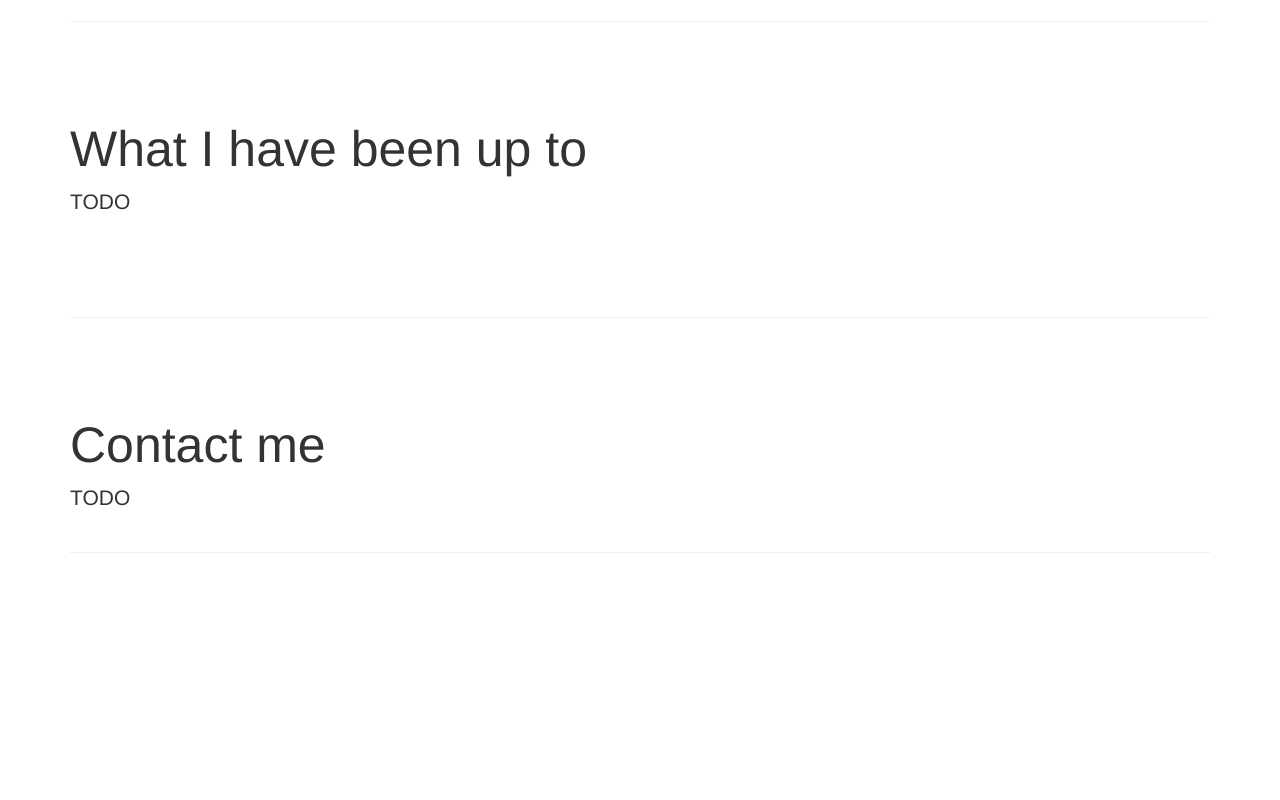
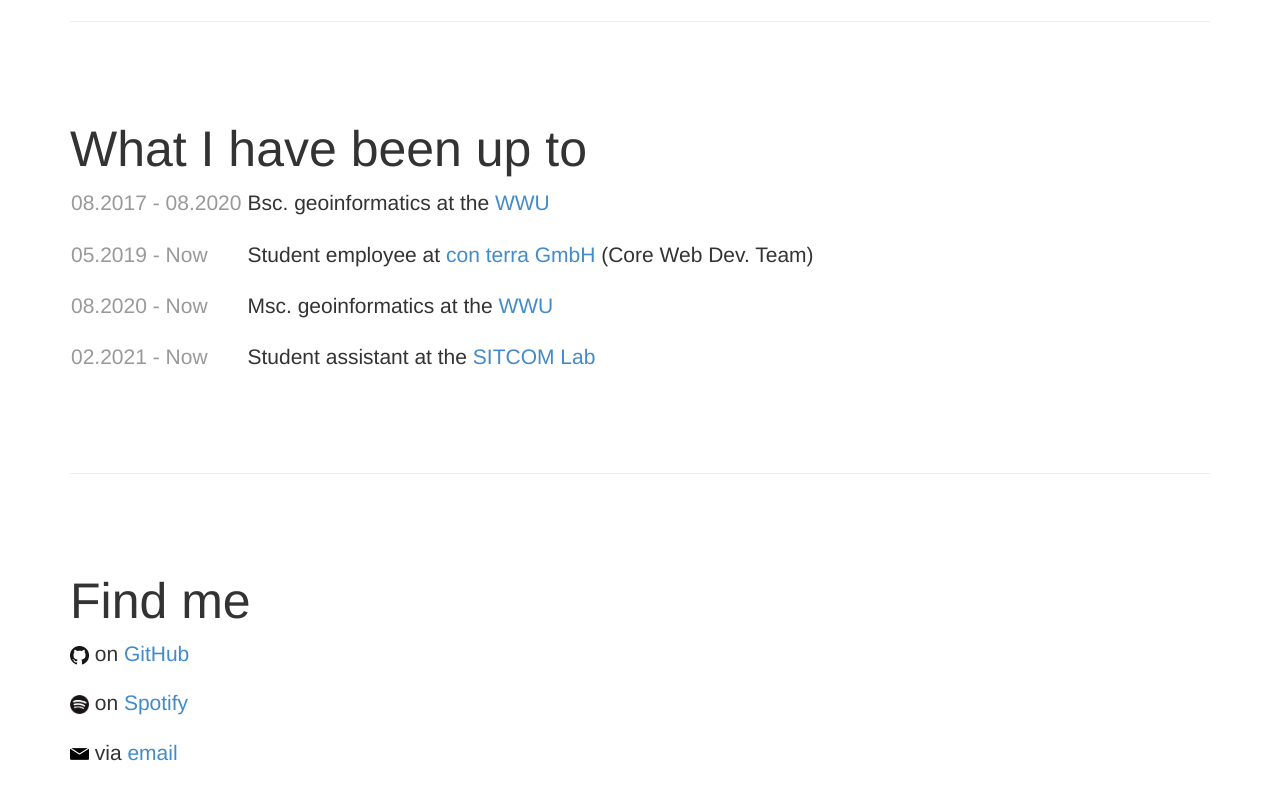
Before and after one commit to PaulaScharf/PaulaScharf.github.io, a plain HTML site: page index.html in a window 1280 px wide. Shown: the part 1716-2516 px from the top of the page. Before the commit the page ends 2289 px from the top, so only its background shows below. Drawn offline with Linux system fonts and the light colour scheme.

Commit message:
added links and icons

```diff
--- a/css/main.css
+++ b/css/main.css
@@ -111,3 +111,12 @@ footer {
 .img-responsive {
 	max-width: 40%;
 }
+
+.text-images {
+	height: 0.9em;
+	width: auto;
+}
+
+td {
+	padding-right: 5px;
+}
--- a/index.html
+++ b/index.html
@@ -59,8 +59,10 @@
 
       <div class="featurette">
         <img class="featurette-image img-circle img-responsive pull-right" src="./img/rainy.JPG">
-        <h2 class="featurette-heading"><span class="text-muted">I am</span> Paula</h2>
-        <p class="lead">Currently I am studying in the Master of Geoinformatics at the WWU.</p>
+        <h2 class="featurette-heading">I am Paula</h2>
+        <p class="lead">Currently I am mainly studying in the master program for geoinformatics at
+          the <a href="https://www.uni-muenster.de/Geoinformatics/en/index.html" target="_blank">Institute for Geoinformatics</a>
+          of the <a href="https://www.uni-muenster.de/en/" target="_blank">WWU</a>.</p>
       </div>
 
       <hr class="featurette-divider" id="interests">
@@ -81,16 +83,33 @@
 
       <div class="featurette">
         <h2 class="featurette-heading">What I have been up to</h2>
-        <p class="lead">TODO</p>
+        <table>
+          <tr>
+            <td><p class="lead"><span class="text-muted">08.2017 - 08.2020</span></p></td>
+            <td><p class="lead"> Bsc. geoinformatics at the <a href="https://www.uni-muenster.de/en/" target="_blank">WWU</a></p></td>
+          </tr>
+          <tr>
+            <td><p class="lead"><span class="text-muted">05.2019 - Now</span></p></td>
+            <td><p class="lead"> Student employee at <a href="https://www.con-terra.com/" target="_blank">con terra GmbH</a> (Core Web Dev. Team)</p></td>
+          </tr>
+          <tr>
+            <td><p class="lead"><span class="text-muted">08.2020 - Now</span></p></td>
+            <td><p class="lead"> Msc. geoinformatics at the <a href="https://www.uni-muenster.de/en/" target="_blank">WWU</a></p></td>
+          </tr>
+          <tr>
+            <td><p class="lead"><span class="text-muted">02.2021 - Now</span></p></td>
+            <td><p class="lead"> Student assistant at the <a href="https://www.uni-muenster.de/Geoinformatics/en/sitcom/" target="_blank">SITCOM Lab</a></p></td>
+          </tr>
+        </table>
       </div>
 
       <hr class="featurette-divider"  id="contact">
 
       <div class="featurette">
-        <h2 class="featurette-heading">Contact me</h2>
-        <!--p class="lead">github</p>
-        <p class="lead">email</p-->
-        <p class="lead">TODO</p>
+        <h2 class="featurette-heading">Find me</h2>
+        <p class="lead"><img class="text-images" src="./img/github.png">  on <a href="https://github.com/PaulaScharf">GitHub</a></p>
+        <p class="lead"><img class="text-images" src="./img/spotify.png">  on <a href="https://open.spotify.com/user/fullmoonish?si=2N6cPpsjT7yVldAEhHGn6Q">Spotify</a></p>
+        <p class="lead"><img class="text-images" src="./img/mail.png">  via <a href="paulascharf@gmx.de">email</a></p>
       </div>
 
       <!-- /END THE FEATURETTES -->
```
Also changed, not shown: img/github.png (added), img/mail.png (added), img/spotify.png (added).
